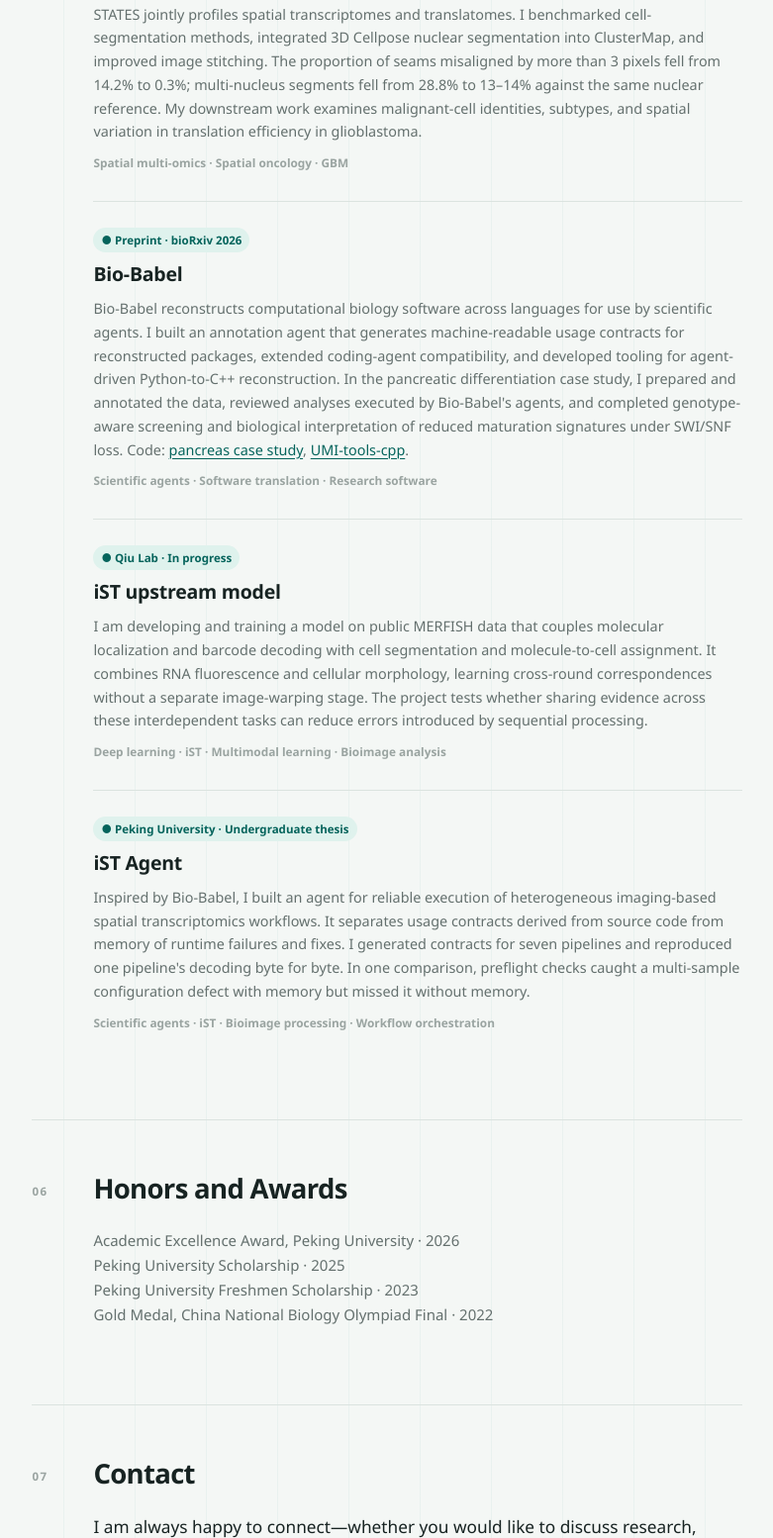
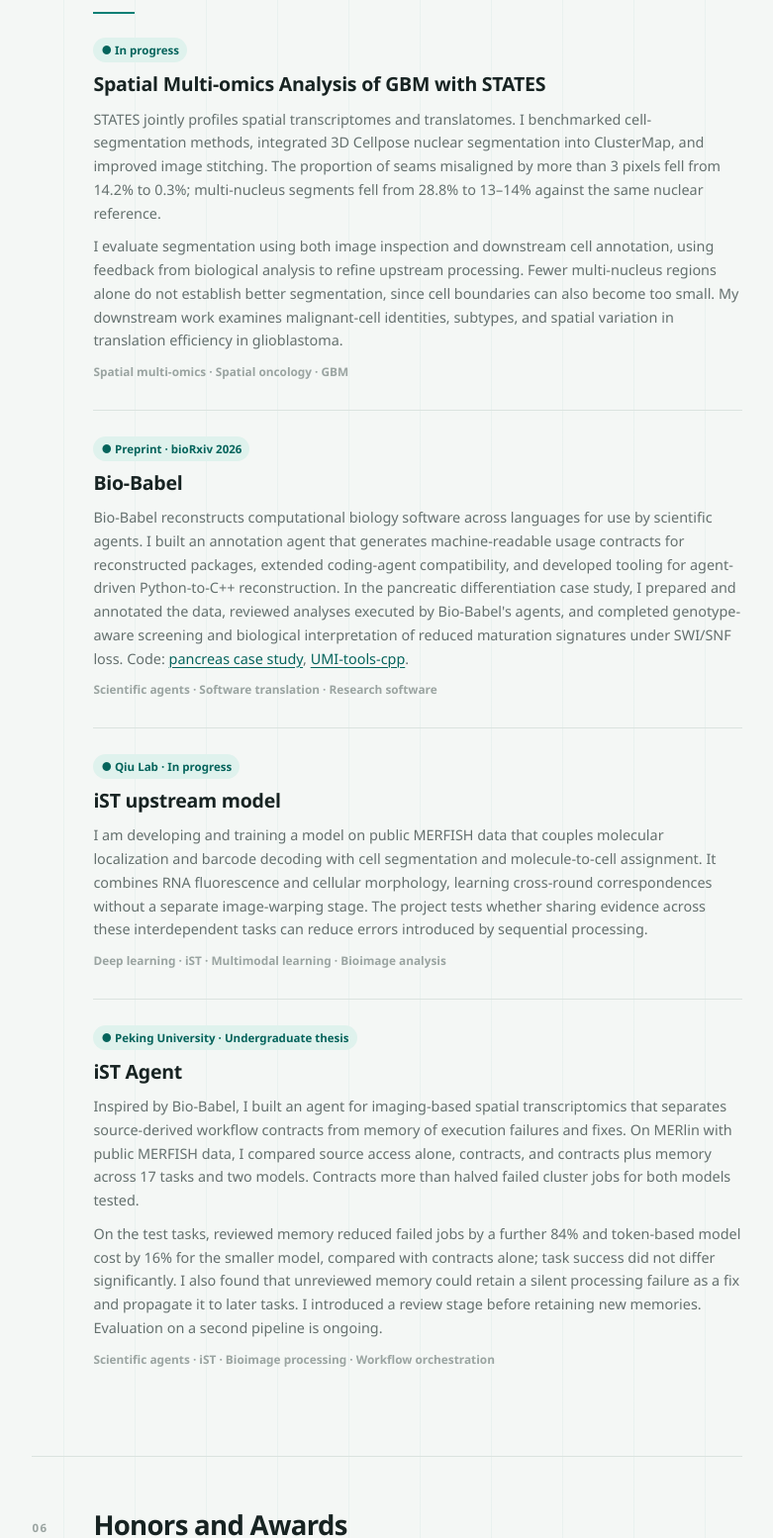
Before and after one commit to xuanzchen/xuanzchen.github.io, a plain HTML site: page index.html in a window 1280 px wide. Shown: the part 1896-3450 px from the top of the page at 99% size, without its empty margins (440-1221 px from the left). Drawn offline with Linux system fonts and the light colour scheme; some icons are missing.

Commit message:
Update segmentation evaluation, iST Agent results, and Canchen research proposal

```diff
--- a/index.html
+++ b/index.html
@@ -183,8 +183,11 @@
                 <div>
                   <p class="experience-role">Research Intern &middot; Remote &middot; October 2026&ndash;Present</p>
                   <p class="experience-summary">
-                    Exploring agentic virtual tissue models that combine foundation models,
-                    mechanistic dynamics, and LLM reasoning.
+                    Developing a research proposal combining foundation models, mechanistic
+                    models, and LLM agents for tissue perturbation prediction. Proposed feedback
+                    between biological reasoning and quantitative model computation, and outlined
+                    comparisons to evaluate model integration, agent contributions, and iterative
+                    feedback through the journal club <em>Building an Agentic Tissue World Model</em>.
                   </p>
                 </div>
               </li>
@@ -239,8 +242,15 @@
                   segmentation into ClusterMap, and improved image stitching. The proportion
                   of seams misaligned by more than 3 pixels fell from 14.2% to 0.3%;
                   multi-nucleus segments fell from 28.8% to 13&ndash;14% against the same
-                  nuclear reference. My downstream work examines malignant-cell identities,
-                  subtypes, and spatial variation in translation efficiency in glioblastoma.
+                  nuclear reference.
+                </p>
+                <p>
+                  I evaluate segmentation using both image inspection and downstream cell
+                  annotation, using feedback from biological analysis to refine upstream
+                  processing. Fewer multi-nucleus regions alone do not establish better
+                  segmentation, since cell boundaries can also become too small. My downstream
+                  work examines malignant-cell identities, subtypes, and spatial variation
+                  in translation efficiency in glioblastoma.
                 </p>
                 <p class="methods">Spatial multi-omics · Spatial oncology · GBM</p>
               </li>
@@ -293,13 +303,20 @@
                 </div>
                 <h3>iST Agent</h3>
                 <p>
-                  Inspired by Bio-Babel, I built an agent for reliable execution of
-                  heterogeneous imaging-based spatial transcriptomics workflows. It separates
-                  usage contracts derived from source code from memory of runtime failures
-                  and fixes. I generated contracts for seven pipelines and reproduced one
-                  pipeline's decoding byte for byte. In one comparison, preflight checks
-                  caught a multi-sample configuration defect with memory but missed it
-                  without memory.
+                  Inspired by Bio-Babel, I built an agent for imaging-based spatial
+                  transcriptomics that separates source-derived workflow contracts from memory
+                  of execution failures and fixes. On MERlin with public MERFISH data, I
+                  compared source access alone, contracts, and contracts plus memory across
+                  17 tasks and two models. Contracts more than halved failed cluster jobs
+                  for both models tested.
+                </p>
+                <p>
+                  On the test tasks, reviewed memory reduced failed jobs by a further 84%
+                  and token-based model cost by 16% for the smaller model, compared with
+                  contracts alone; task success did not differ significantly. I also found
+                  that unreviewed memory could retain a silent processing failure as a fix
+                  and propagate it to later tasks. I introduced a review stage before
+                  retaining new memories. Evaluation on a second pipeline is ongoing.
                 </p>
                 <p class="methods">Scientific agents · iST · Bioimage processing · Workflow orchestration</p>
               </li>
```
Also changed, not shown: 1 other file.
